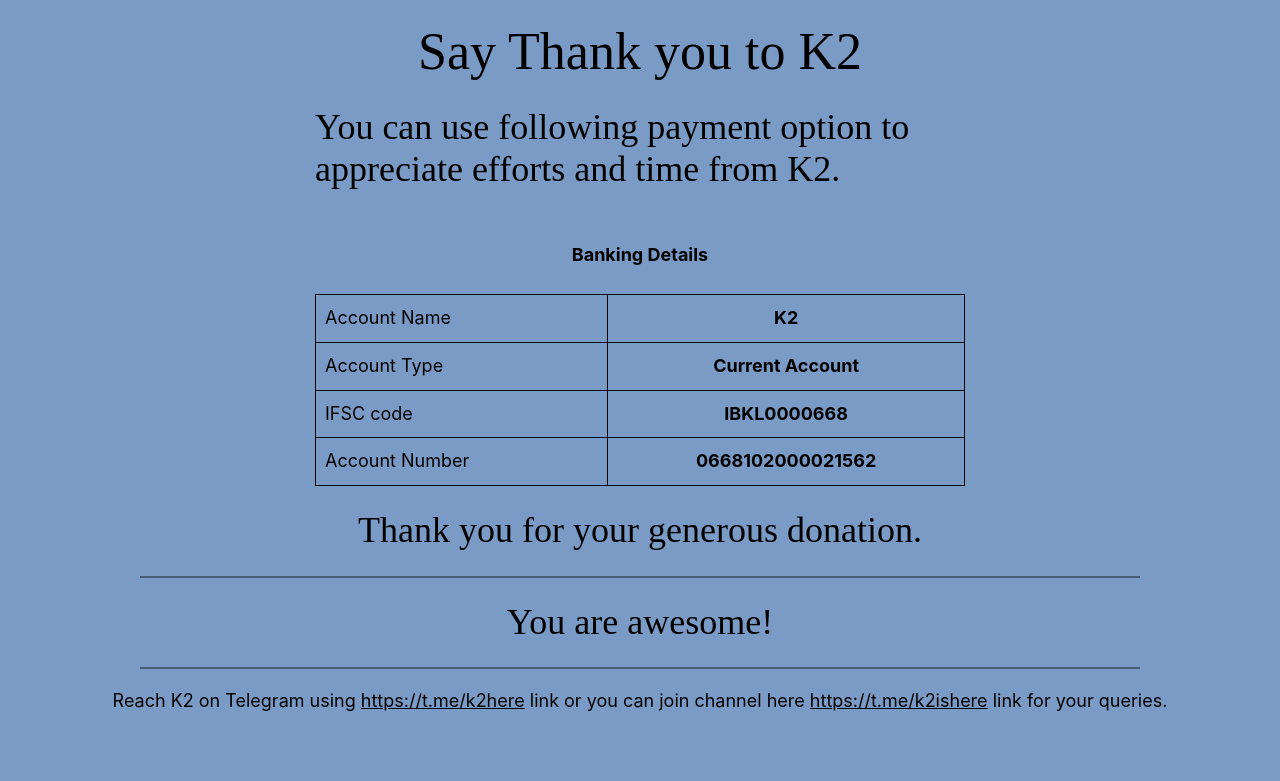
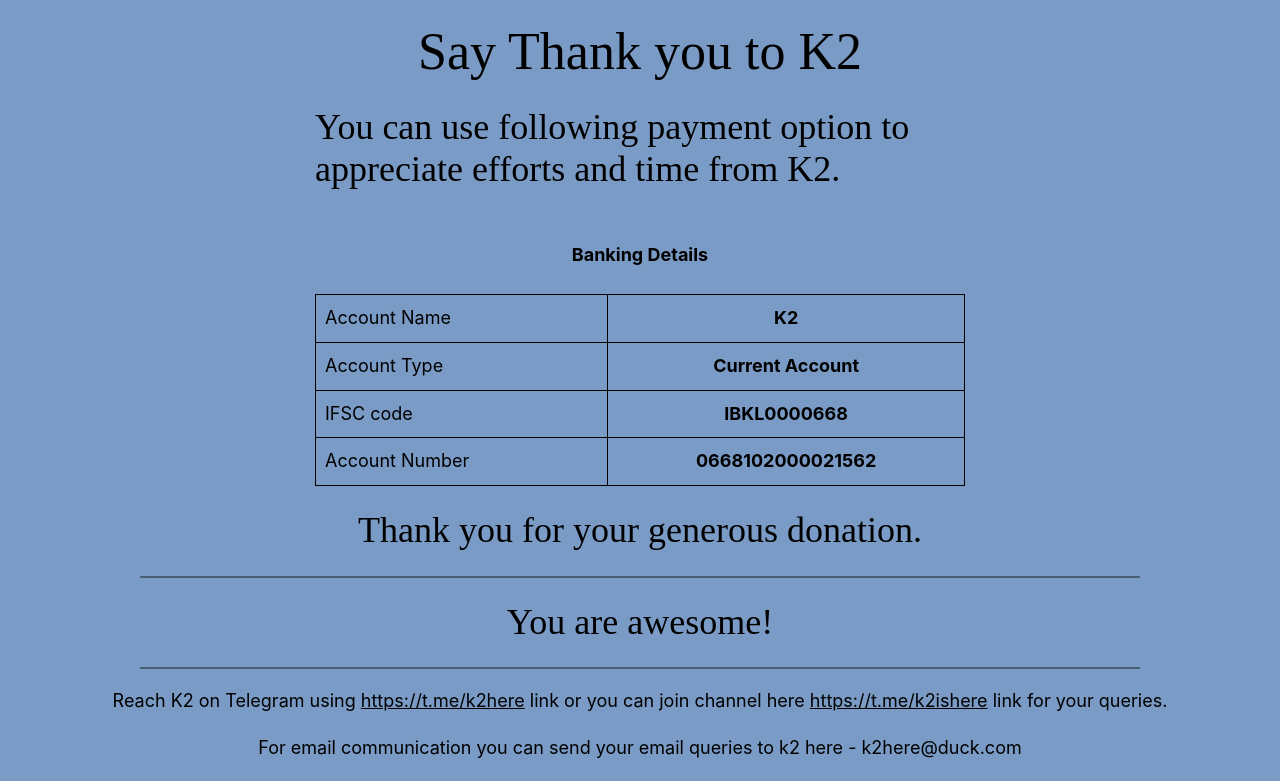
Before and after one commit to inuonly/k2money, a plain HTML site: page index.htm in a window 1280 px wide. Shown: the part 90-871 px from the top of the page. Before the commit the page ends 824 px from the top, so only its background shows below. Drawn offline with Linux system fonts and the light colour scheme; a web font is replaced by a local one.

Commit message:
Update index.htm

```diff
--- a/index.htm
+++ b/index.htm
@@ -105,6 +105,10 @@ body{--wp--preset--color--black: #000000;--wp--preset--color--cyan-bluish-gray:
 			<p>
 				Reach K2 on Telegram using <a href="https://t.me/k2here">https://t.me/k2here</a> link or you can join channel here <a href="https://t.me/k2ishere">https://t.me/k2ishere</a> link for your queries.
 			</p>
+
+			<p>
+				For email communication you can send your email queries to k2 here - k2here@duck.com
+			</p>
 		</center>
 	</div>
 
```
